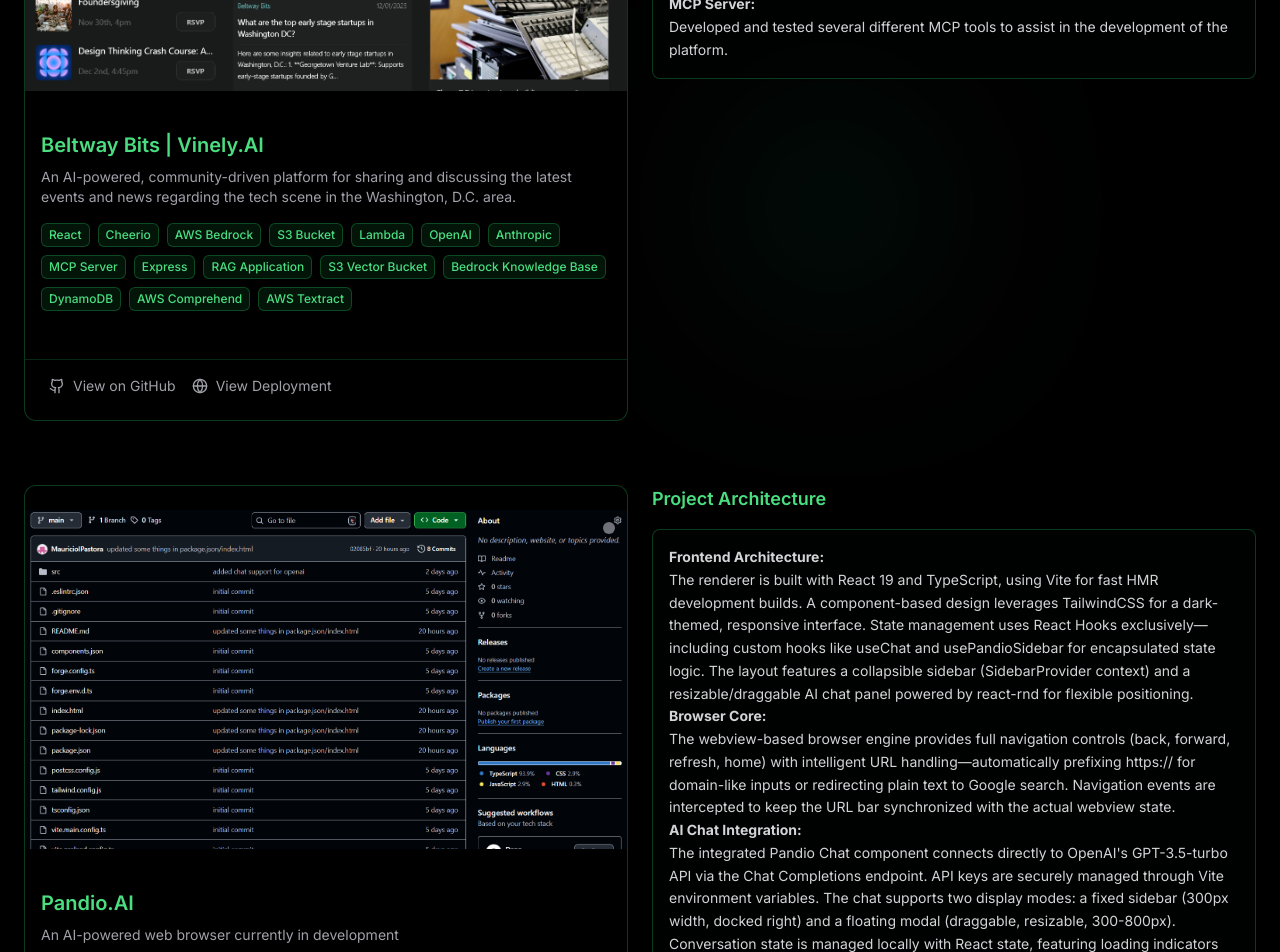
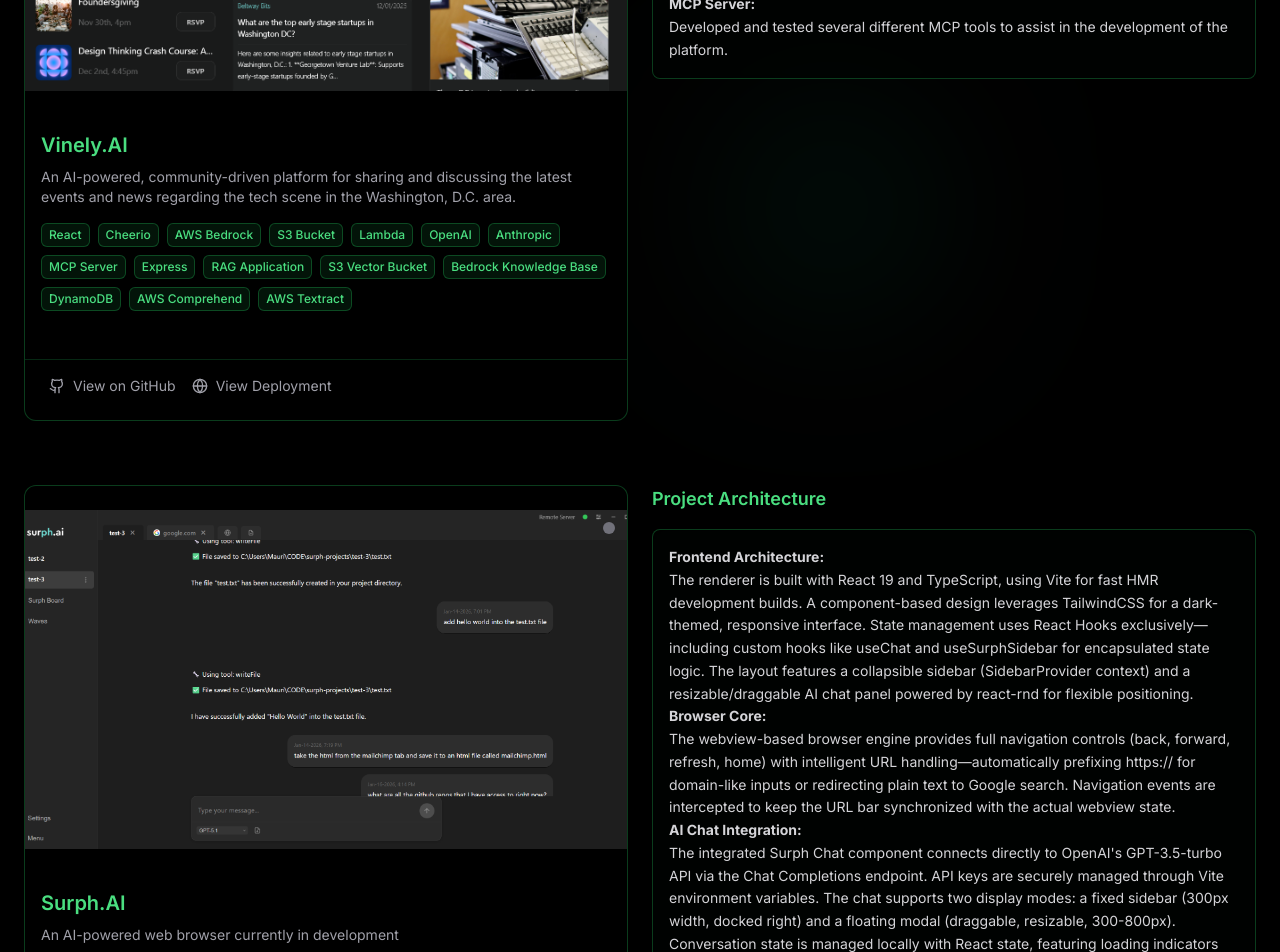
Before and after one commit to MauricioIPastora/personal-website, a Next.js app: page / in a window 1280 px wide. Shown: the part 3340-4292 px from the top of the page. Built offline with nearby package versions, Linux system fonts and the light colour scheme; no server answers.

Commit message:
updated Pandio ai to Surph.ai

```diff
--- a/src/app/page.tsx
+++ b/src/app/page.tsx
@@ -347,7 +347,7 @@
             />
 
             <ProjectCard
-              title="Beltway Bits | Vinely.AI"
+              title="Vinely.AI"
               description="An AI-powered, community-driven platform for sharing and discussing the latest events and news regarding the tech scene in the Washington, D.C. area."
               image="beltway.PNG"
               link="https://github.com/Vinely-AI/vinely-feed"
@@ -397,10 +397,11 @@
             />
 
             <ProjectCard
-              title="Pandio.AI"
+              title="Surph.AI"
               description="An AI-powered web browser currently in development"
-              image="pandiorepo.PNG"
-              link="https://github.com/MauricioIPastora/pandio-browser"
+              image="surph-ai-app-preview.PNG"
+              link="https://github.com/Vertex-Labs/surph-ai-desktop.git"
+              link2="https://landing.surph.ai"
               tags={[
                 "Electron",
                 "React",
@@ -419,7 +420,7 @@
                   for fast HMR development builds. A component-based design
                   leverages TailwindCSS for a dark-themed, responsive interface.
                   State management uses React Hooks exclusively—including custom
-                  hooks like useChat and usePandioSidebar for encapsulated state
+                  hooks like useChat and useSurphSidebar for encapsulated state
                   logic. The layout features a collapsible sidebar
                   (SidebarProvider context) and a resizable/draggable AI chat
                   panel powered by react-rnd for flexible positioning.
@@ -435,7 +436,7 @@
                   <br />
                   <b>AI Chat Integration:</b>
                   <br />
-                  The integrated Pandio Chat component connects directly to
+                  The integrated Surph Chat component connects directly to
                   OpenAI&apos;s GPT-3.5-turbo API via the Chat Completions
                   endpoint. API keys are securely managed through Vite
                   environment variables. The chat supports two display modes: a
```
Also changed, not shown: public/surph-ai-app-preview.png (added).
